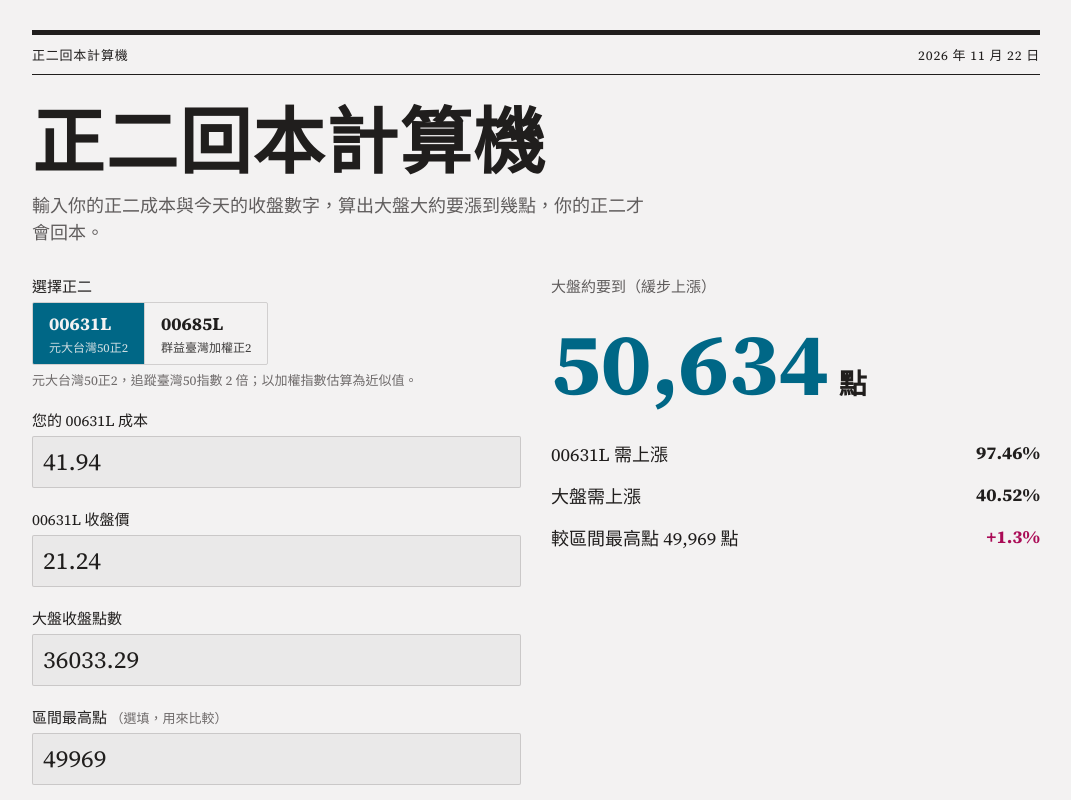
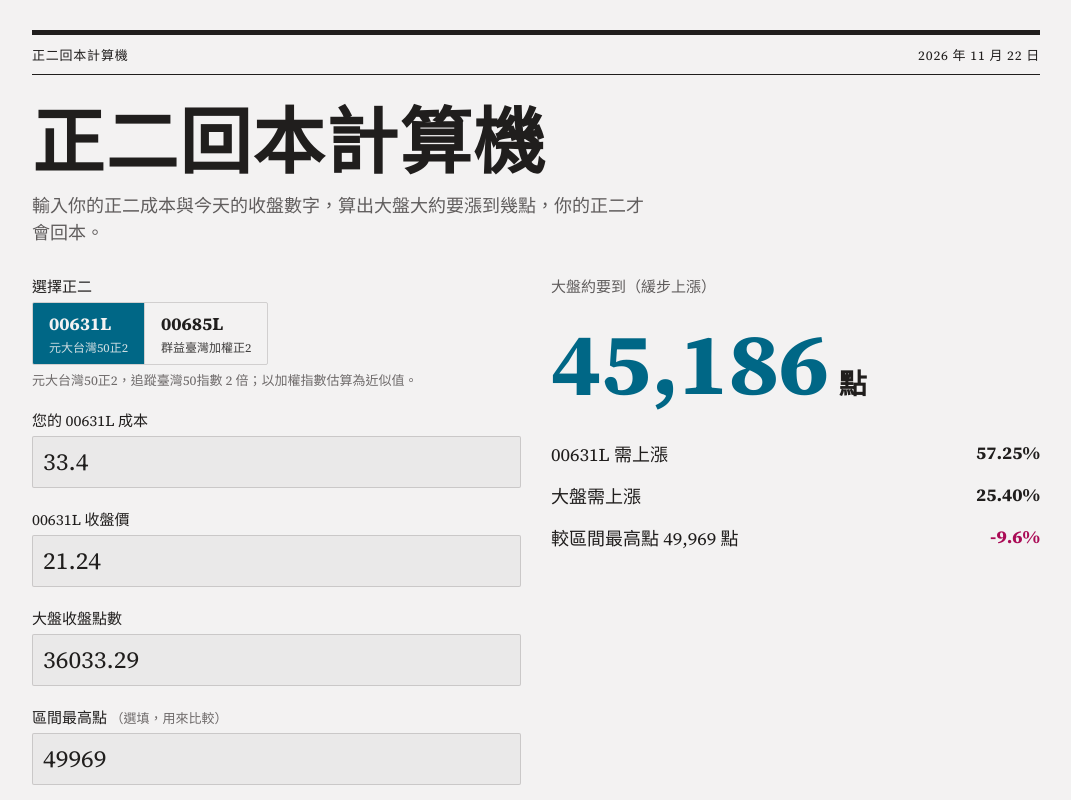
Before and after one commit to JuntinWu/l2-breakeven, a plain HTML site: page index.html in a window 1280 px wide. Shown: the top 800 px of the page, without its empty margins (104-1175 px from the left). Drawn offline with Linux system fonts and the light colour scheme; no server answers.

Commit message:
Set default costs: 00631L 33.4, 00685L 11.77
Co-Authored-By: Claude Opus 5.5 <noreply@anthropic.com>
Claude-Session: https://claude.ai/code/session_011jtLfREfHuEoeccRAXYbYU

```diff
--- a/index.html
+++ b/index.html
@@ -80,7 +80,7 @@ dd{margin:0;font-weight:700;font-variant-numeric:tabular-nums}
         </div>
         <span class="hint" id="etfHint"></span>
       </div>
-      <div class="field"><label for="cost">您的 <span class="etfName">00631L</span> 成本</label><input id="cost" type="number" inputmode="decimal" step="0.01" value="41.94"></div>
+      <div class="field"><label for="cost">您的 <span class="etfName">00631L</span> 成本</label><input id="cost" type="number" inputmode="decimal" step="0.01" value="33.4"></div>
       <div class="field"><label for="price"><span class="etfName">00631L</span> 收盤價</label><input id="price" type="number" inputmode="decimal" step="0.01" value="21.24"></div>
       <div class="field"><label for="idx">大盤收盤點數</label><input id="idx" type="number" inputmode="decimal" step="0.01" value="36033.29"></div>
       <div class="field"><label for="high">區間最高點 <span class="hint">（選填，用來比較）</span></label><input id="high" type="number" inputmode="decimal" step="0.01" value="49969"></div>
@@ -138,10 +138,10 @@ dd{margin:0;font-weight:700;font-variant-numeric:tabular-nums}
     $('highRow').hidden=!hasHigh;
     if(hasHigh){var vs=target/h-1;$('highFmt').textContent=n0(h);$('vsHigh').textContent=(vs>=0?'+':'')+(vs*100).toFixed(1)+'%';}
   }
-  var KEY='l2-breakeven-v1';
+  var KEY='l2-breakeven-v2';
   var ETFS={
-    '00631L':{hint:'元大台灣50正2，追蹤臺灣50指數 2 倍；以加權指數估算為近似值。',cost:'41.94',price:'21.24'},
-    '00685L':{hint:'群益臺灣加權正2，追蹤臺灣加權指數 2 倍。',cost:'',price:''}
+    '00631L':{hint:'元大台灣50正2，追蹤臺灣50指數 2 倍；以加權指數估算為近似值。',cost:'33.4',price:'21.24'},
+    '00685L':{hint:'群益臺灣加權正2，追蹤臺灣加權指數 2 倍。',cost:'11.77',price:''}
   };
   var st={etf:'00631L',vals:{},idx:$('idx').value,high:$('high').value};
   try{var saved=JSON.parse(localStorage.getItem(KEY)||'null');if(saved)st=Object.assign(st,saved);}catch(e){}
```
